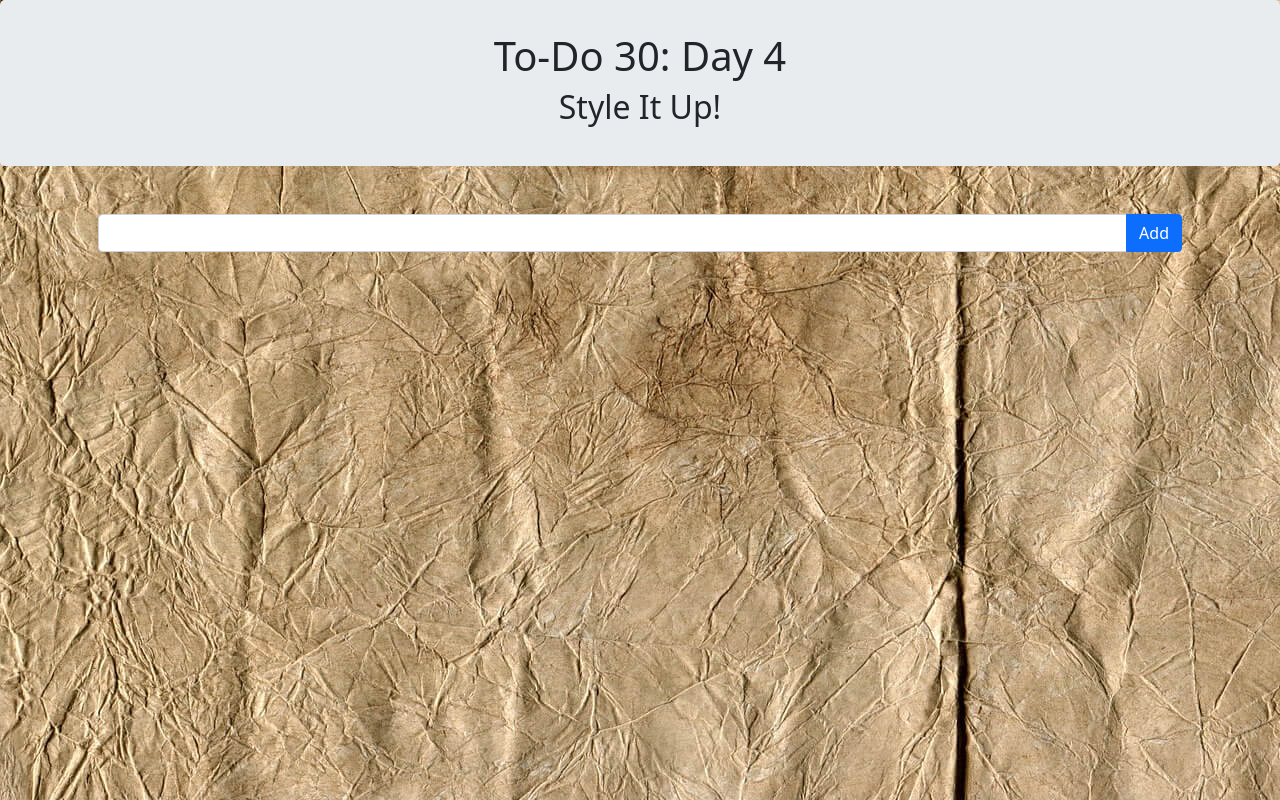
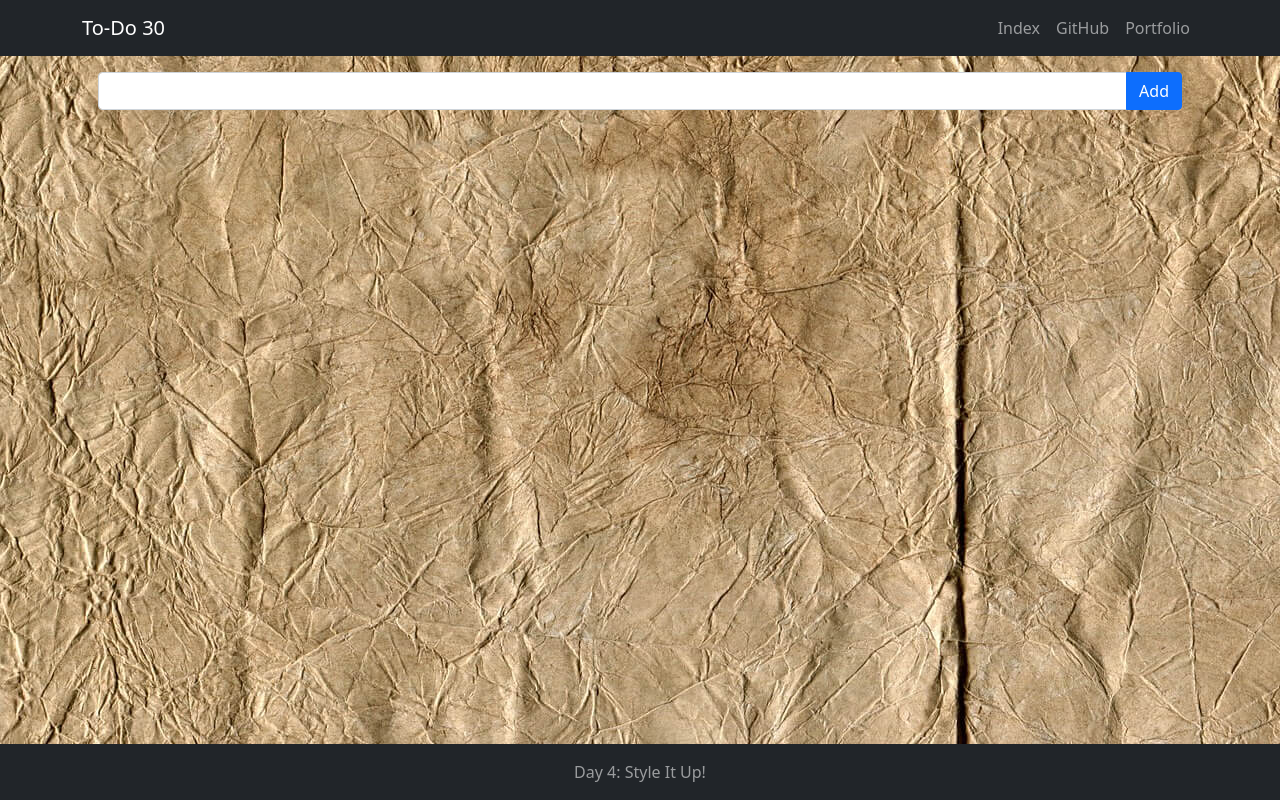
Before and after one commit to ejw773/to-do-30, a React (Create React App) app: page / in a window 1280 px wide. Built offline with nearby package versions, Linux system fonts and the light colour scheme.

Commit message:
adds footer

```diff
--- /dev/null
+++ b/src/components/FooterComponent.js
@@ -0,0 +1,15 @@
+import React from 'react';
+import Navbar from'react-bootstrap/Navbar';
+import Container from 'react-bootstrap/Container';
+
+const Footer = () => {
+    return (
+        <Navbar fixed='bottom' variant='dark' bg='dark'>
+            <Container className='justify-content-center'>
+                <Navbar.Text>Day 4: Style It Up!</Navbar.Text>
+            </Container>
+        </Navbar>
+    )
+}
+
+export default Footer;
--- a/src/components/HeaderComponent.js
+++ b/src/components/HeaderComponent.js
@@ -1,12 +1,33 @@
 import React from 'react';
+import Navbar from 'react-bootstrap/Navbar';
+import Container from 'react-bootstrap/Container';
+import { Nav } from 'react-bootstrap';
 
 const Header = () => {
     return (
-        <div className='jumbotron'>
-            <h1>To-Do 30: Day 4</h1>
-            <h2>Style It Up!</h2>
-        </div>
+        <Navbar bg='dark' variant='dark' expand='sm'>
+            <Container>
+                <Navbar.Brand>
+                    {/* <img
+                    alt=''
+                    src='/img/to-do-30-icon-only-flattened.png'
+                    width='30'
+                    height='30'
+                    className='d-inline-block align-top'
+                    />{' '} */}
+                    To-Do 30
+                </Navbar.Brand>
+                <Navbar.Toggle aria-controls='responsive-navbar-nav' />
+                <Navbar.Collapse className='justify-content-end' id='responsive-navbar-nav'>
+                    <Nav>
+                        <Nav.Link href='https://todo.elijahwilcott.com/' target='_blank' rel='noreferrer'>Index</Nav.Link>
+                        <Nav.Link href='https://github.com/ejw773/to-do-30' target='_blank' rel='noreferrer'>GitHub</Nav.Link>
+                        <Nav.Link href='https://elijahwilcott.com/' target='_blank' rel='noreferrer'>Portfolio</Nav.Link>
+                    </Nav>
+                </Navbar.Collapse>
+            </Container>
+        </Navbar>
     )
-}
+};
 
 export default Header;
--- a/src/components/MainComponent.js
+++ b/src/components/MainComponent.js
@@ -3,7 +3,7 @@ import Container from 'react-bootstrap/Container';
 import Header from './HeaderComponent';
 import NewTask from './NewTaskComponent';
 import TaskList from './TaskListComponent';
-
+import Footer from './FooterComponent';
 
 const Main = () => {
     const [taskList, setTaskList] = useState([])
@@ -40,9 +40,10 @@ const Main = () => {
         <div>
             <Header />
             <Container>
-            <NewTask addTask={addTask}/>
-            <TaskList toggleStatus={toggleStatus} deleteTask={deleteTask} taskList={taskList}/>
+                <NewTask addTask={addTask}/>
+                <TaskList toggleStatus={toggleStatus} deleteTask={deleteTask} taskList={taskList}/>
             </Container>
+            <Footer />
         </div>
     )
 }
```
